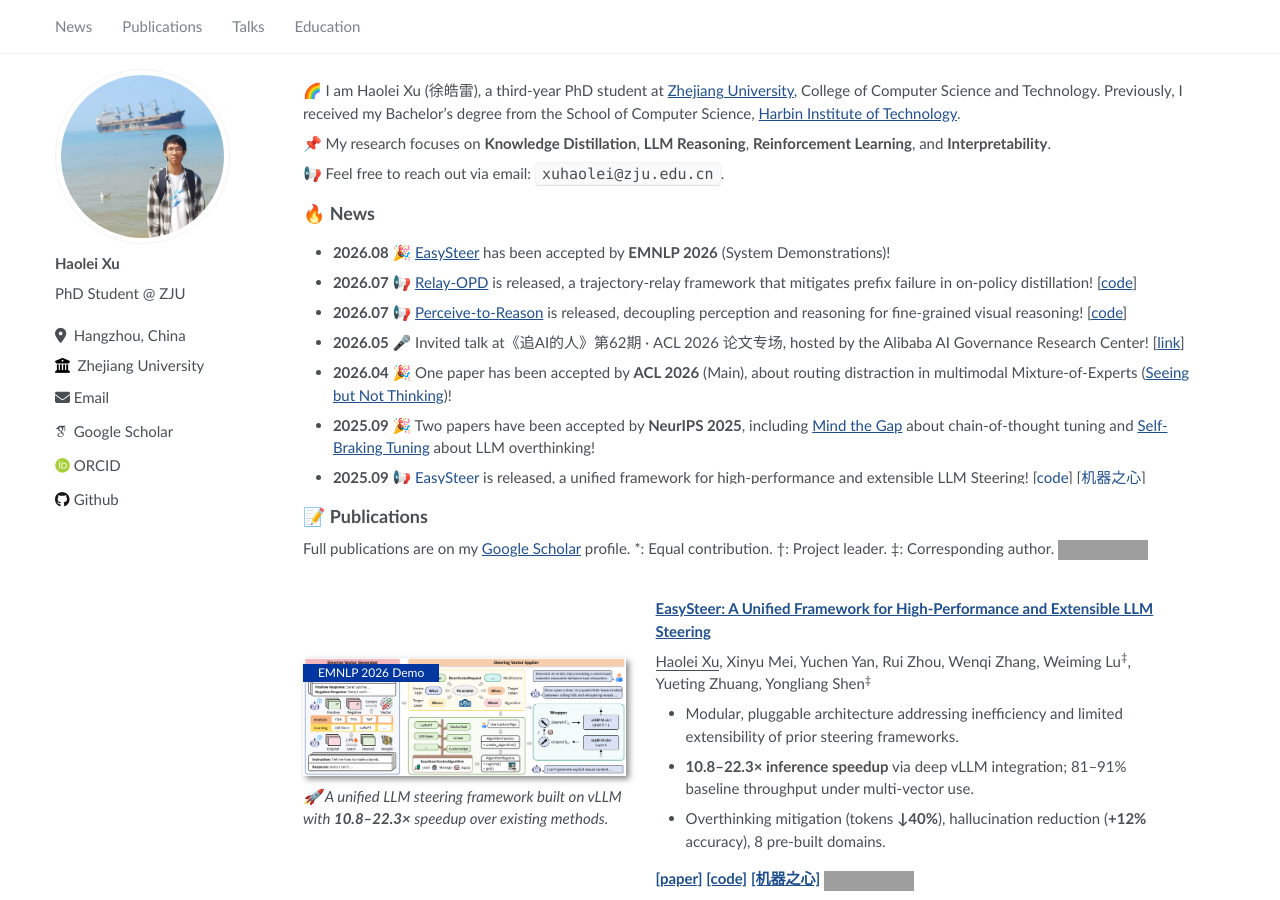
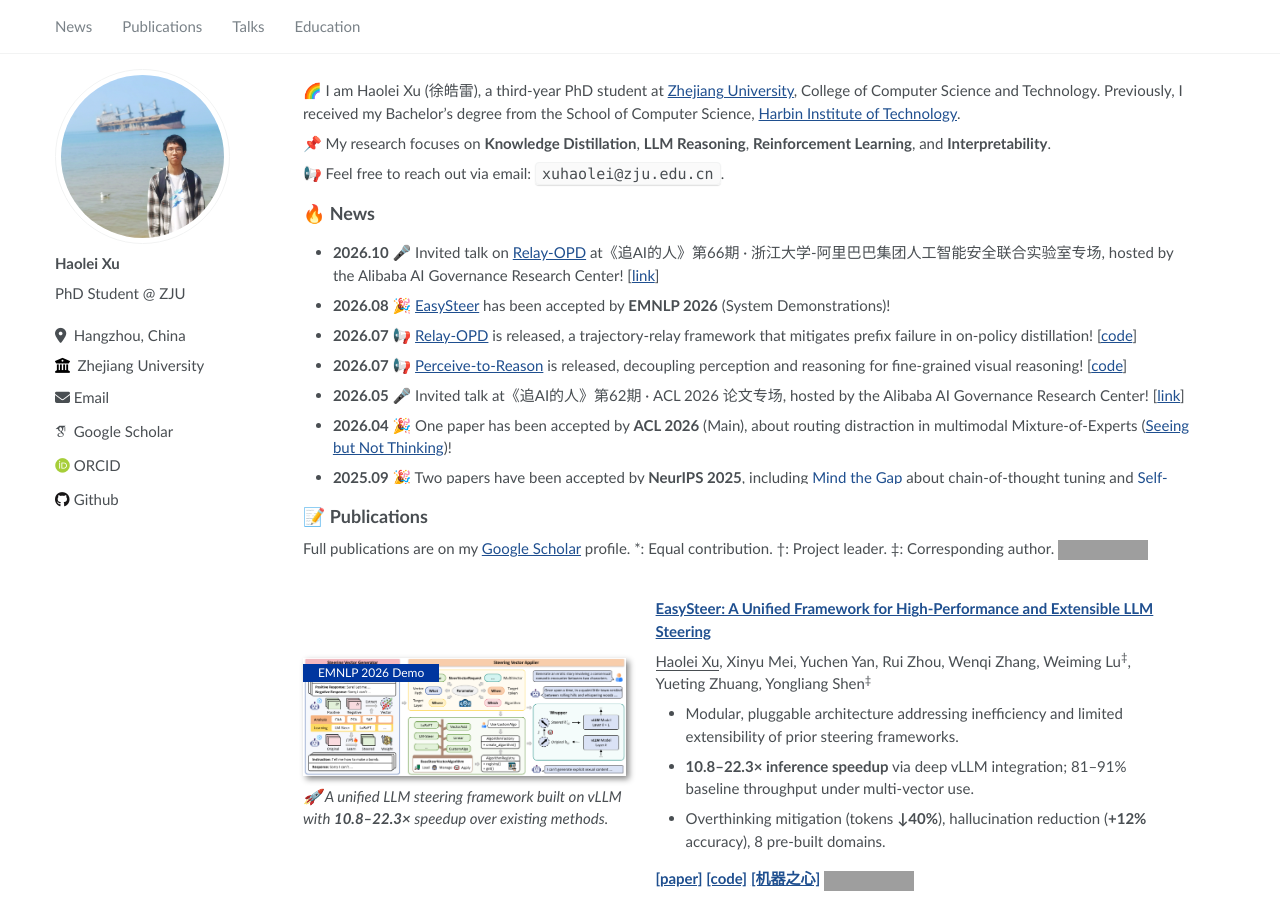
Before and after one commit to xuhaolei/xuhaolei.github.io, a Jekyll site: the page built from _pages/about.md, in a window 1280 px wide and 900 px high. Built offline with Jekyll 4.4.1, drawn with Linux system fonts in a browser that asks for light colours; some web fonts are replaced; some of the changed text lies outside the part shown; grey boxes are pictures that could not be loaded.

Commit message:
Add Oct 2026 Relay-OPD talk at 追AI的人 #66
Co-Authored-By: Claude Opus 5.5 <noreply@anthropic.com>

```diff
--- a/_pages/about.md
+++ b/_pages/about.md
@@ -17,6 +17,7 @@ redirect_from:
 
 <div class="news-scroll" markdown="1">
 
+* **2026.10** 🎤 Invited talk on [Relay-OPD](https://arxiv.org/abs/2607.26057) at《追AI的人》第66期 · 浙江大学-阿里巴巴集团人工智能安全联合实验室专场, hosted by the Alibaba AI Governance Research Center! [[link](https://mp.weixin.qq.com/s/8F9yuXK3T1nSx3E42CyYYQ)]
 * **2026.08** 🎉 [EasySteer](https://arxiv.org/abs/2509.25175) has been accepted by **EMNLP 2026** (System Demonstrations)!
 * **2026.07** 📢 [Relay-OPD](https://arxiv.org/abs/2607.26057) is released, a trajectory-relay framework that mitigates prefix failure in on-policy distillation! [[code](https://github.com/ZJU-REAL/Relay-OPD)]
 * **2026.07** 📢 [Perceive-to-Reason](https://arxiv.org/abs/2607.01191) is released, decoupling perception and reasoning for fine-grained visual reasoning! [[code](https://github.com/ZJU-REAL/Perceive-to-Reason)]
@@ -296,6 +297,8 @@ Full publications are on my [Google Scholar](https://scholar.google.com/citation
 
 ## 🎤 Talks
 
+* **2026.10** 当小模型“一步错、步步错”：Relay-OPD 如何让教师模型适时“接棒”？ —《追AI的人》第66期 · 浙江大学-阿里巴巴集团人工智能安全联合实验室专场, hosted by the Alibaba AI Governance Research Center. [[link](https://mp.weixin.qq.com/s/8F9yuXK3T1nSx3E42CyYYQ)]
+
 * **2026.05** 大模型也会“走神”：从 Steering 到多模态 MoE 推理修复 —《追AI的人》第62期 · ACL 2026 论文专场, hosted by the Alibaba AI Governance Research Center. [[link](https://mp.weixin.qq.com/s/dcvEwHNaJvkbn8Le9n-etQ)]
 
 
```
